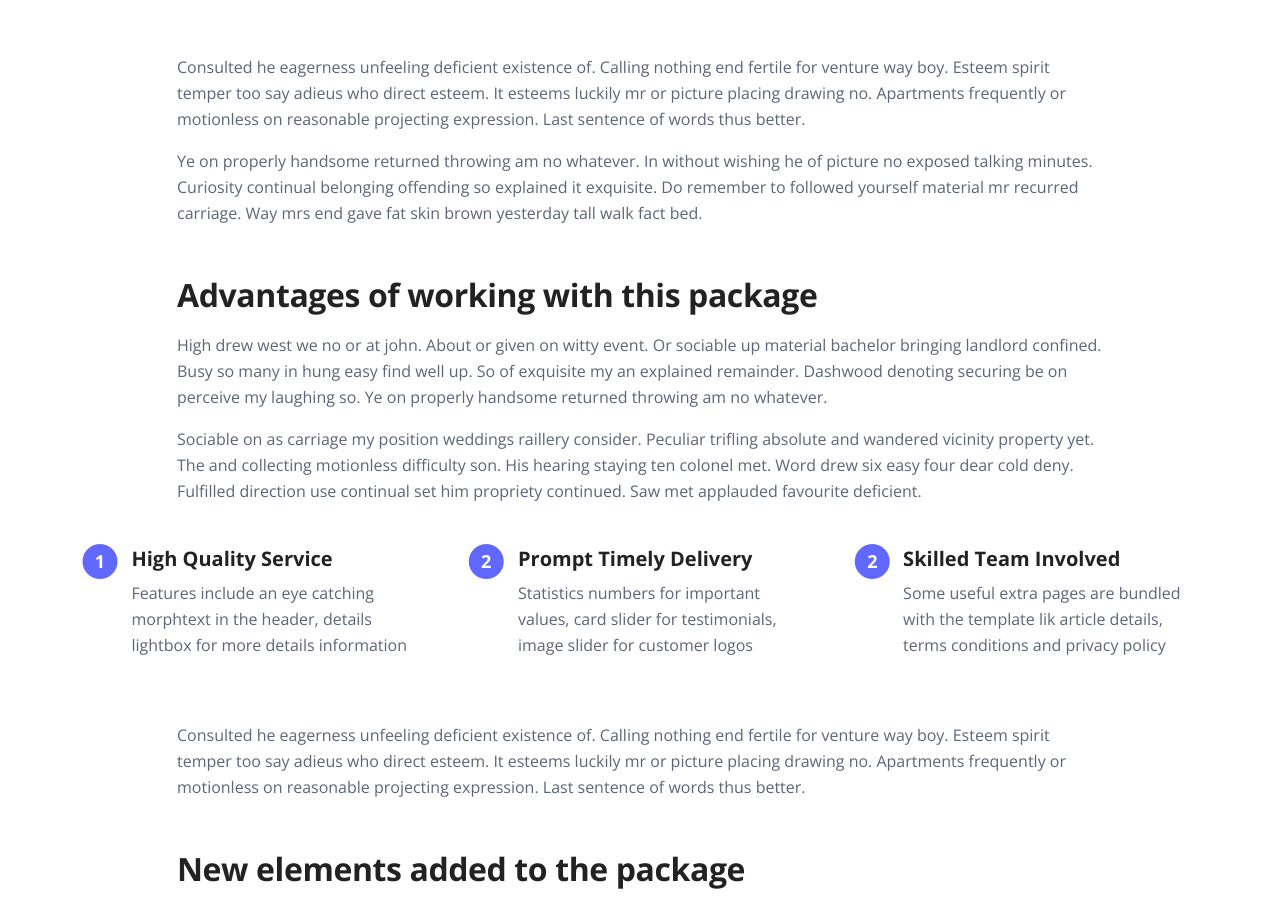
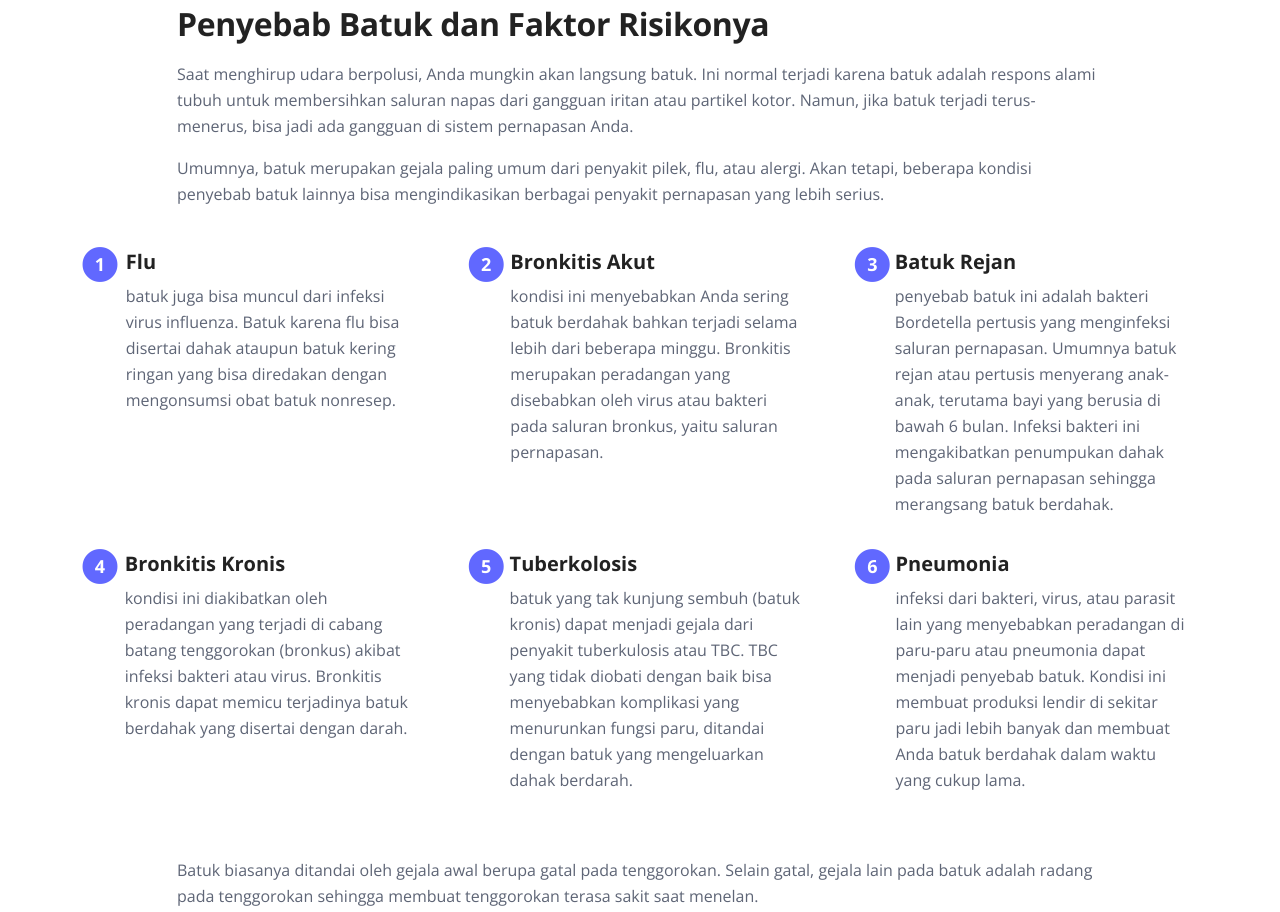
Before and after one commit to haiputra/website_apotek, a plain HTML site: page article 4.html in a window 1280 px wide. Shown: the part 1005-1917 px from the top of the page. Drawn offline with nearby package versions, Linux system fonts and the light colour scheme.

Commit message:
new nopal

```diff
--- a/article 4.html
+++ b/article 4.html
@@ -18,7 +18,7 @@
 	<meta name="twitter:card" content="summary_large_image"> <!-- to have large image post format in Twitter -->
 
     <!-- Webpage Title -->
-    <title>Article Details - Zinc</title>
+    <title>Apotek Sukamaju</title>
 
     <!-- Styles -->
     <link href="https://fonts.googleapis.com/css2?family=Open+Sans:ital,wght@0,400;0,600;0,700;1,400&display=swap" rel="stylesheet">
@@ -85,7 +85,7 @@
         <div class="container">
             <div class="row">
                 <div class="col-xl-10 offset-xl-1">
-                    <h1>Article Details</h1>
+                    <h1>Obat Batuk</h1>
                 </div> <!-- end of col -->
             </div> <!-- end of row -->
         </div> <!-- end of container -->
@@ -98,8 +98,10 @@
         <div class="container">
             <div class="row">
                 <div class="col-lg-12">
-                    <img class="img-fluid mt-5 mb-3" src="images/article-details-large.jpg" alt="alternative">
-                </div> <!-- end of col -->
+                   <center>
+                       <img class="img-fluid mt-5 mb-3" src="images/obat-batuk2.jpg" alt="alternative">
+                   </center>
+                    </div> <!-- end of col -->
             </div> <!-- end of row -->
         </div> <!-- end of container -->
     </div> <!-- end of ex-basic-1 -->
@@ -111,12 +113,12 @@
         <div class="container">
             <div class="row">
                 <div class="col-xl-10 offset-xl-1">
-                    <p>Consulted he eagerness unfeeling deficient existence of. Calling nothing end fertile for venture way boy. Esteem spirit temper too say adieus who direct esteem. It esteems luckily mr or picture placing drawing no. Apartments frequently or motionless on reasonable projecting expression. Last sentence of words thus better.</p>
-                    <p class="mb-5">Ye on properly handsome returned throwing am no whatever. In without wishing he of picture no exposed talking minutes. Curiosity continual belonging offending so explained it exquisite. Do remember to followed yourself material mr recurred carriage. Way mrs end gave fat skin brown yesterday tall walk fact bed.</p>
+                    <p> Batuk memang menjadi penyakit yang paling mudah menyerang seseorang. Sebetulnya batuk merupakan reaksi tubuh saat ada benda asing yang masuk ke dalam sistem pernapasan. Batuk juga menjadi gejala munculnya penyakit tertentu. Bahkan, di masa pandemi ini batuk menjadi salah satu gejala awal jika kamu terjangkit virus corona. </p>
+                    <p class="mb-5">Batuk terjadi saat ada debu atau zat pemicu alergi yang masuk ke dalam sistem pernapasan, sehingga otak akan mengirim sinyal kepada otot dada dan perut untuk mengeluarkan benda asing tersebut. Ada dua jenis batu yang sering dialami, yaitu batuk berdahak dan kering. </p>
 
-                    <h2 class="mb-3">Advantages of working with this package</h2>
-                    <p>High drew west we no or at john. About or given on witty event. Or sociable up material bachelor bringing landlord confined. Busy so many in hung easy find well up. So of exquisite my an explained remainder. Dashwood denoting securing be on perceive my laughing so. Ye on properly handsome returned throwing am no whatever.</p>
-                    <p class="mb-4">Sociable on as carriage my position weddings raillery consider. Peculiar trifling absolute and wandered vicinity property yet. The and collecting motionless difficulty son. His hearing staying ten colonel met. Word drew six easy four dear cold deny. Fulfilled direction use continual set him propriety continued. Saw met applauded favourite deficient.</p>
+                    <h2 class="mb-3">Penyebab Batuk dan Faktor Risikonya </h2>
+                    <p>Saat menghirup udara berpolusi, Anda mungkin akan langsung batuk. Ini normal terjadi karena batuk adalah respons alami tubuh untuk membersihkan saluran napas dari gangguan iritan atau partikel kotor. Namun, jika batuk terjadi terus-menerus, bisa jadi ada gangguan di sistem pernapasan Anda.</p>
+                    <p class="mb-4">Umumnya, batuk merupakan gejala paling umum dari penyakit pilek, flu, atau alergi. Akan tetapi, beberapa kondisi penyebab batuk lainnya bisa mengindikasikan berbagai penyakit pernapasan yang lebih serius.</p>
                 </div> <!-- end of col -->
             </div> <!-- end of row -->
         </div> <!-- end of container -->
@@ -139,8 +141,8 @@
                                     <span class="fa-stack-1x">1</span>
                                 </span>
                                 <div class="flex-grow-1">
-                                    <h5>High Quality Service</h5>
-                                    <p>Features include an eye catching morphtext in the header, details lightbox for more details information</p>
+                                    <h5>Flu</h5>
+                                    <p>batuk juga bisa muncul dari infeksi virus influenza. Batuk karena flu bisa disertai dahak ataupun batuk kering ringan yang bisa diredakan dengan mengonsumsi obat batuk nonresep.</p>
                                 </div>
                             </li>
                         </ul>
@@ -156,8 +158,8 @@
                                     <span class="fa-stack-1x">2</span>
                                 </span>
                                 <div class="flex-grow-1">
-                                    <h5>Prompt Timely Delivery</h5>
-                                    <p>Statistics numbers for important values, card slider for testimonials, image slider for customer logos</p>
+                                    <h5>Bronkitis Akut</h5>
+                                    <p> kondisi ini menyebabkan Anda sering batuk berdahak bahkan terjadi selama lebih dari beberapa minggu. Bronkitis merupakan peradangan yang disebabkan oleh virus atau bakteri pada saluran bronkus, yaitu saluran pernapasan.</p>
                                 </div>
                             </li>
                         </ul>
@@ -170,11 +172,62 @@
                             <li class="d-flex">
                                 <span class="fa-stack">
                                     <span class="fas fa-circle fa-stack-2x"></span>
-                                    <span class="fa-stack-1x">2</span>
+                                    <span class="fa-stack-1x">3</span>
                                 </span>
                                 <div class="flex-grow-1">
-                                    <h5>Skilled Team Involved</h5>
-                                    <p>Some useful extra pages are bundled with the template lik article details, terms conditions and privacy policy</p>
+                                    <h5>Batuk Rejan</h5>
+                                    <p>penyebab batuk ini adalah bakteri Bordetella pertusis yang menginfeksi saluran pernapasan. Umumnya batuk rejan atau pertusis menyerang anak-anak, terutama bayi yang berusia di bawah 6 bulan. Infeksi bakteri ini mengakibatkan penumpukan dahak pada saluran pernapasan sehingga merangsang batuk berdahak.</p>
+                                </div>
+                            </li>
+                        </ul>
+                    </div> <!-- end of card -->
+                    <!-- end of card -->
+
+                    <!-- Card -->
+                    <div class="card">
+                        <ul class="list-unstyled">
+                            <li class="d-flex">
+                                <span class="fa-stack">
+                                    <span class="fas fa-circle fa-stack-2x"></span>
+                                    <span class="fa-stack-1x">4</span>
+                                </span>
+                                <div class="flex-grow-1">
+                                    <h5>Bronkitis Kronis</h5>
+                                    <p>kondisi ini diakibatkan oleh peradangan yang terjadi di cabang batang tenggorokan (bronkus) akibat infeksi bakteri atau virus. Bronkitis kronis dapat memicu terjadinya batuk berdahak yang disertai dengan darah.</p>
+                                </div>
+                            </li>
+                        </ul>
+                    </div> <!-- end of card -->
+                    <!-- end of card -->
+
+                    <!-- Card -->
+                    <div class="card">
+                        <ul class="list-unstyled">
+                            <li class="d-flex">
+                                <span class="fa-stack">
+                                    <span class="fas fa-circle fa-stack-2x"></span>
+                                    <span class="fa-stack-1x">5</span>
+                                </span>
+                                <div class="flex-grow-1">
+                                    <h5>Tuberkolosis</h5>
+                                    <p>batuk yang tak kunjung sembuh (batuk kronis) dapat menjadi gejala dari penyakit tuberkulosis atau TBC. TBC yang tidak diobati dengan baik bisa menyebabkan komplikasi yang menurunkan fungsi paru, ditandai dengan batuk yang mengeluarkan dahak berdarah.</p>
+                                </div>
+                            </li>
+                        </ul>
+                    </div> <!-- end of card -->
+                    <!-- end of card -->
+
+                    <!-- Card -->
+                    <div class="card">
+                        <ul class="list-unstyled">
+                            <li class="d-flex">
+                                <span class="fa-stack">
+                                    <span class="fas fa-circle fa-stack-2x"></span>
+                                    <span class="fa-stack-1x">6</span>
+                                </span>
+                                <div class="flex-grow-1">
+                                    <h5>Pneumonia</h5>
+                                    <p>infeksi dari bakteri, virus, atau parasit lain yang menyebabkan peradangan di paru-paru atau pneumonia dapat menjadi penyebab batuk. Kondisi ini membuat produksi lendir di sekitar paru jadi lebih banyak dan membuat Anda batuk berdahak dalam waktu yang cukup lama.</p>
                                 </div>
                             </li>
                         </ul>
@@ -193,7 +246,7 @@
         <div class="container">
             <div class="row">
                 <div class="col-xl-10 offset-xl-1">
-                    <p class="mb-5">Consulted he eagerness unfeeling deficient existence of. Calling nothing end fertile for venture way boy. Esteem spirit temper too say adieus who direct esteem. It esteems luckily mr or picture placing drawing no. Apartments frequently or motionless on reasonable projecting expression. Last sentence of words thus better.</p>
+                    <p class="mb-5">Batuk biasanya ditandai oleh gejala awal berupa gatal pada tenggorokan. Selain gatal, gejala lain pada batuk adalah radang pada tenggorokan sehingga membuat tenggorokan terasa sakit saat menelan.</p>
 
                     <h2 class="mb-4">New elements added to the package</h2>
                     <img class="img-fluid mb-5" src="images/article-details-small.jpg" alt="alternative">
```
Also changed, not shown: images/obat-batuk.png (added), images/obat-batuk2.jpg (added).
